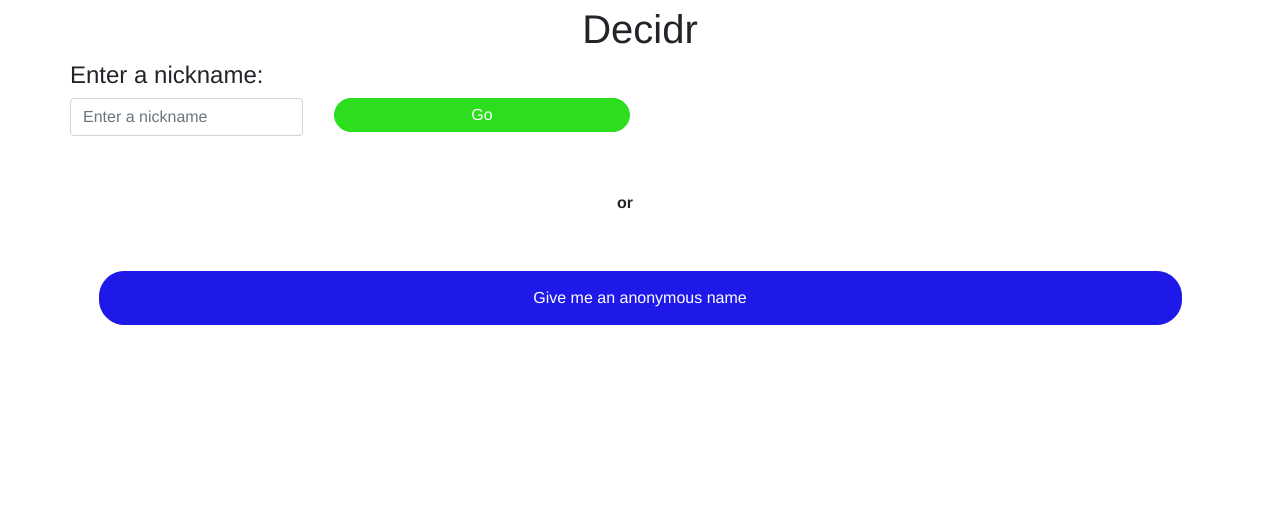
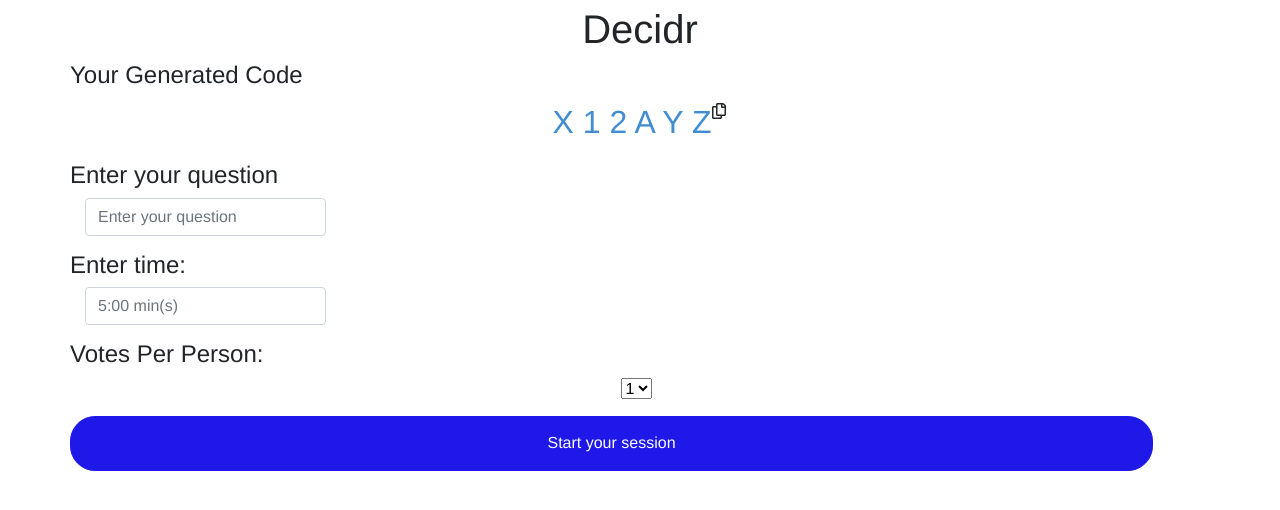
Before and after one commit to Katie500/Decidr, a React (Create React App) app in the folder client/: page /test in a window 1280 px wide. Shown: the top 510 px of the page. Built offline with nearby package versions, Linux system fonts and the light colour scheme; no server answers.

Commit message:
updating styling for new session

```diff
--- a/client/public/style.css
+++ b/client/public/style.css
@@ -1,6 +1,7 @@
 :root {
   --default-blue: rgba(30, 25, 233, 1);
   --default-green: rgba(45, 222, 30, 1);
+  --blue-1: rgba(64, 142, 209, 255);
 }
 
 html {
@@ -41,3 +42,12 @@ body {
   justify-content: center;
   text-align: center;
 }
+
+.pad-bottom {
+  padding-bottom: 15px;
+}
+
+.code {
+  color: var(--blue-1);
+  font-size: 200%;
+}
--- a/client/src/components/Views/startNewSession.js
+++ b/client/src/components/Views/startNewSession.js
@@ -4,6 +4,7 @@ import Col from "react-bootstrap/Col";
 import { Container } from "react-bootstrap";
 import { useRef } from "react";
 import { FaRegCopy } from "react-icons/fa";
+import Header from "../UI/header";
 
 function StartNewSession() {
   const joinCode = useRef(null);
@@ -17,14 +18,14 @@ function StartNewSession() {
 
   return (
     <Container>
-      <Row>
-        <h1>Decidr</h1>
-      </Row>
+      <Header />
       <Row>
         <h4>Your Generated Code</h4>
       </Row>
-      <Row>
-        <span ref={joinCode}>X 1 2 A Y Z</span>{" "}
+      <Row className="pad-bottom centered">
+        <span ref={joinCode} className="code">
+          X 1 2 A Y Z
+        </span>{" "}
         <a>
           <FaRegCopy />
         </a>
@@ -33,37 +34,32 @@ function StartNewSession() {
         <Row>
           <h4>Enter your question</h4>
         </Row>
-        <Row>
+        <Row className="pad-bottom">
           <Col xs="auto">
-            <Row>
             <Form.Control
               type="text"
               placeholder="Enter your question"
-                className=" mr-sm-2"
+              className="mr-sm-2"
             />
-            </Row>
           </Col>
         </Row>
         <Row>
           <h4>Enter time:</h4>
         </Row>
-        <Row>
+        <Row className="pad-bottom">
           <Col xs="auto">
-            <Row>
             <Form.Control
               type="text"
               placeholder="5:00 min(s)"
               className=" mr-sm-2"
             />
-            </Row>
           </Col>
         </Row>
         <Row>
           <h4>Votes Per Person:</h4>
         </Row>
-        <Row>
+        <Row className="pad-bottom centered">
           <Col xs="auto">
-            <Row>
             <Form.Group className="mr-sm-2">
               <Form.Select>
                 <option>1</option>
@@ -75,12 +71,11 @@ function StartNewSession() {
                 <option>7</option>
               </Form.Select>
             </Form.Group>
-            </Row>
           </Col>
         </Row>
 
         <Row>
-          <button>Start your session</button>
+          <button className="default-button">Start your session</button>
         </Row>
       </Form>
     </Container>
--- a/client/src/test.js
+++ b/client/src/test.js
@@ -10,9 +10,9 @@ const Test = () => (
   <div>
     {/* <View1 /> */}
     {/* <Results /> */}
-    <Nickname />
+    {/* <Nickname /> */}
     {/* <Default /> */}
-    {/* <StartNewSession /> */}
+    <StartNewSession />
   </div>
 );
 
```
Lines whose indentation alone changed are shown as unchanged.
